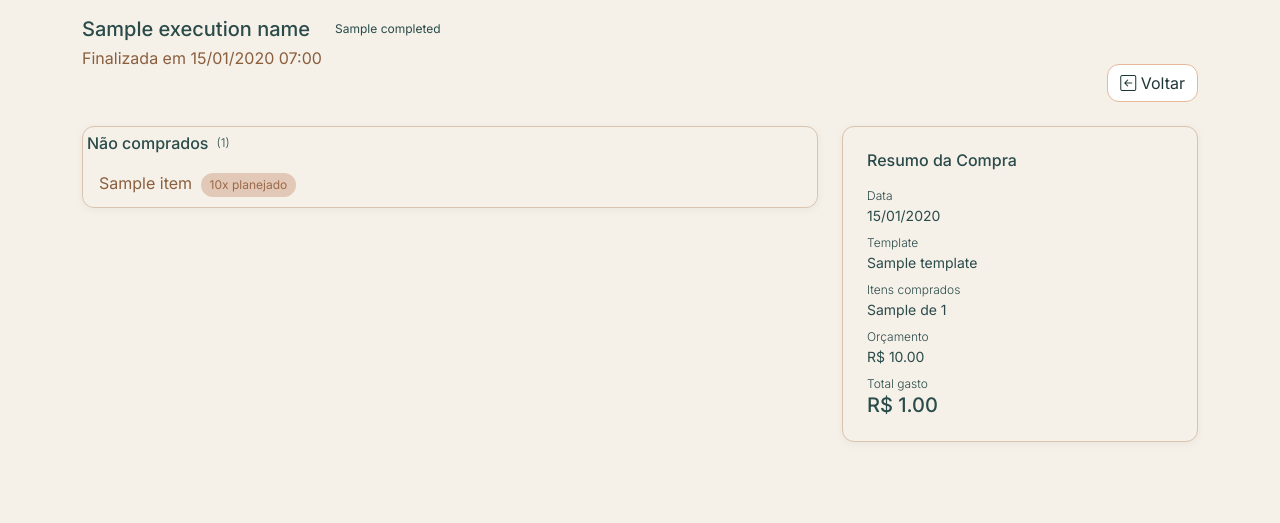
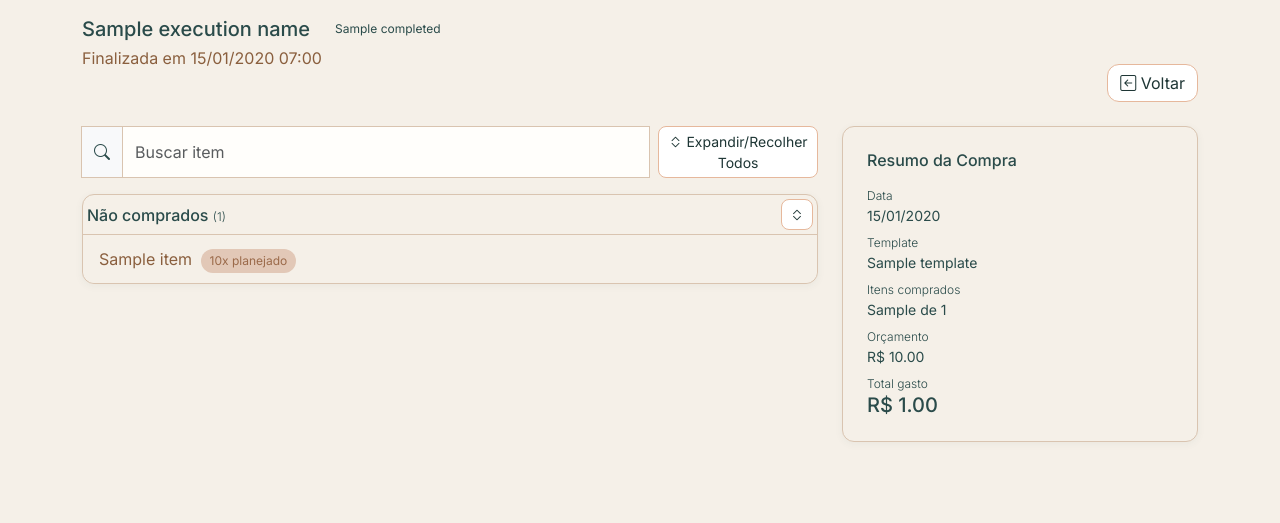
Before and after one commit to vguerrax/jaci, a FastAPI app: template app/templates/pages/executions/completed.html in a window 1280 px wide. Shown: the part 115-638 px from the top of the page. Run offline with FastAPI, Linux system fonts and the light colour scheme; the template is opened without the code that fills it: most values are stand-ins (such as "Sample title", 1, 10 or a date in 2020).

Commit message:
feat(executions): standardize completed purchase items

```diff
--- a/app/templates/pages/executions/completed.html
+++ b/app/templates/pages/executions/completed.html
@@ -35,13 +35,43 @@
 
 <div class="row g-4">
     <!-- Completed items -->
-    <div class="col-lg-8">
+    <div class="col-lg-8" data-item-filter-root>
+        {% if grouped_items %}
+        <div class="mb-3 d-flex flex-column flex-sm-row align-items-stretch gap-2">
+            <div class="input-group flex-grow-1">
+                <label for="completedExecutionItemFilter" class="visually-hidden">
+                    Buscar itens por nome
+                </label>
+                <span class="input-group-text" aria-hidden="true">
+                    <i class="bi bi-search"></i>
+                </span>
+                <input id="completedExecutionItemFilter" type="search" class="form-control"
+                    placeholder="Buscar item" aria-label="Buscar itens por nome"
+                    autocomplete="off" data-item-filter-input>
+                <button type="button" class="btn btn-outline-secondary"
+                    data-item-filter-clear hidden>
+                    Limpar
+                </button>
+            </div>
+            <button type="button" class="btn btn-sm btn-outline-secondary"
+                data-item-filter-collapse-all>
+                <i class="bi bi-chevron-expand"></i>
+                Expandir/Recolher Todos
+            </button>
+        </div>
+        <p class="alert alert-info alert-jaci" role="status" aria-live="polite"
+            data-item-filter-empty hidden>
+            Nenhum item encontrado.
+        </p>
+        {% endif %}
         {% if grouped_items %}
         {% for item_group in grouped_items %}
         {% set completed_items = item_group.get('items') | selectattr('is_completed', 'equalto', true) | list %}
         {% if completed_items %}
-        <div class="card-jaci mb-3">
-            <div class="card-header d-flex align-items-center gap-2 p-1">
+        {% set completed_cat_id = ('completed-cat-' ~ item_group.category.id ~ '-items') if item_group.category else 'completed-sem-categoria-items' %}
+        <div class="card-jaci mb-3" data-item-filter-group>
+            <div class="card-header collapse-header d-flex align-items-center justify-content-between gap-2 p-1">
+                <div>
                     {% if item_group.category %}
                     <span class="rounded-circle d-inline-block me-1" style="width: 12px; height: 12px;
                                  background: {{ item_group.category.color or '#D9C4B0' }};">
@@ -50,12 +80,23 @@
                     {% else %}
                     <span>Sem categoria</span>
                     {% endif %}
-                <span class="text-help small">({{ completed_items|length }} comprados)</span>
+                    <span class="text-help small" data-item-filter-count
+                        data-item-filter-count-mode="completed">({{ completed_items|length }} comprados)</span>
                 </div>
-            <div class="card-body">
+                <button type="button" class="btn btn-sm btn-outline-secondary"
+                    data-bs-toggle="collapse" data-bs-target="#{{ completed_cat_id }}"
+                    aria-expanded="true">
+                    <i class="bi bi-chevron-expand"></i>
+                </button>
+            </div>
+            <div class="card-body collapse show" id="{{ completed_cat_id }}"
+                data-item-filter-collapse>
                 <div class="list-group list-group-flush list-group-jaci">
                     {% for item in completed_items %}
-                    <div class="list-group-item">
+                    <div class="list-group-item" data-item-filter-row
+                        data-item-filter-name="{{ item.name }}"
+                        data-item-filter-completed="true"
+                        data-item-filter-total-price="{{ item.total_price or 0 }}">
                         <div class="d-flex justify-content-between align-items-start">
                             <div>
                                 <span class="text-strikethrough">{{ item.name }}</span>
@@ -95,14 +136,27 @@
         {% endfor %}
 
         {% if not_purchased %}
-        <div class="card-jaci opacity-60">
-            <div class="card-header d-flex align-items-center gap-2 p-1">
+        <div class="card-jaci opacity-60" data-item-filter-group>
+            <div class="card-header collapse-header d-flex align-items-center justify-content-between gap-2 p-1">
+                <div>
                     <span>Não comprados</span>
-                <span class="text-help small">({{ not_purchased|length }})</span>
+                    <span class="text-help small" data-item-filter-count
+                        data-item-filter-count-mode="pending">({{ not_purchased|length }})</span>
                 </div>
+                <button type="button" class="btn btn-sm btn-outline-secondary"
+                    data-bs-toggle="collapse" data-bs-target="#completed-not-purchased-items"
+                    aria-expanded="true">
+                    <i class="bi bi-chevron-expand"></i>
+                </button>
+            </div>
+            <div class="card-body collapse show" id="completed-not-purchased-items"
+                data-item-filter-collapse>
                 <div class="list-group list-group-flush list-group-jaci">
                     {% for item in not_purchased %}
-                <div class="list-group-item text-clay">
+                    <div class="list-group-item text-clay" data-item-filter-row
+                        data-item-filter-name="{{ item.name }}"
+                        data-item-filter-completed="false"
+                        data-item-filter-total-price="0">
                         <span>{{ item.name }}</span>
                         <span class="badge-jaci badge-cancelled small ms-1">
                             {{ item.planned_quantity|quantity }}x planejado
@@ -111,11 +165,12 @@
                     {% endfor %}
                 </div>
             </div>
+        </div>
         {% endif %}
     </div>
 
     <!-- Summary sidebar -->
-    <div class="col-lg-4">
+    <div class="col-lg-4" data-item-filter-global-summary>
         <div class="card-jaci p-4">
             <h3 class="h6 mb-3">Resumo da Compra</h3>
             <dl class="mb-0 small">
@@ -173,3 +228,7 @@
     </div>
 </div>
 {% endblock %}
+
+{% block extra_js %}
+<script src="/static/js/item-filter.js"></script>
+{% endblock %}
```
Also changed, not shown: docs/domain/backlog/items/BL-0013-filtrar-itens-lista-compra.md (+5 -3 lines), docs/domain/tasks/BL-0013-filtrar-itens-lista-compra.md (+5 -4 lines), tests/README.md. Lines whose indentation alone changed are shown as unchanged.
